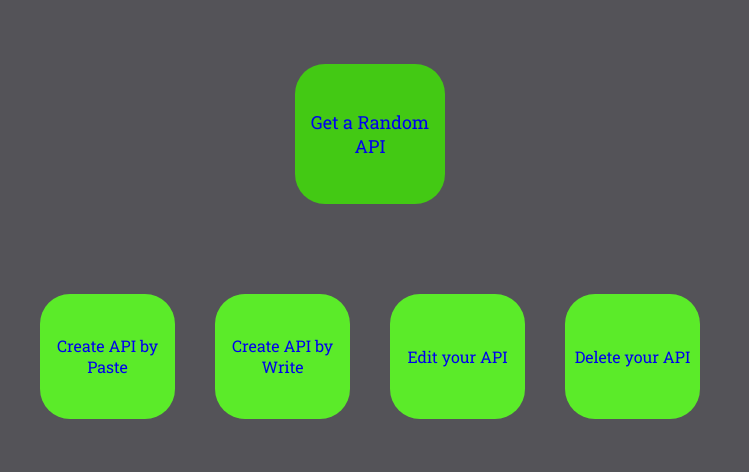
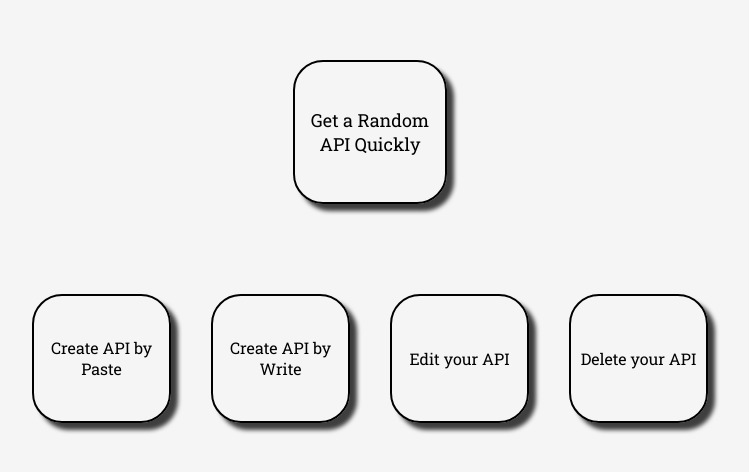
Before and after one commit to YoungMahesh/Quick-json-api, a Next.js app: page / in a window 1280 px wide. Shown: the part 184-656 px from the top of the page, without its empty margins (270-1019 px from the left). Built offline with nearby package versions, Linux system fonts and the light colour scheme.

Commit message:
site color sheme changed

```diff
--- a/global.css
+++ b/global.css
@@ -1,30 +1,26 @@
 @font-face {
 	font-family: RobotoSlab-Light;
-   src: url(./public/fonts/RobotoSlab-Light.ttf) format("truetype");
+	src: url(./public/fonts/RobotoSlab-Light.ttf) format('truetype');
 	font-weight: lighter;
 }
 
 @font-face {
 	font-family: RobotoSlab-Regular;
-   src: url(./public/fonts/RobotoSlab-Regular.ttf) format("truetype");
+	src: url(./public/fonts/RobotoSlab-Regular.ttf) format('truetype');
 	font-weight: normal;
 }
 
 :root {
-   --color-green-medium: #43c914;
-   --color-green-light: #5beb29;
-   --color-black1: #545358;
+	--color-back: whitesmoke;
+	--color-text: black;
+	--color-box: black;
+	--color-box-text: whitesmoke;
 }
-
-/* .grid {
-	display: grid;
-	grid-template-columns: var(--columns)
-} */
 
 body {
 	font-family: RobotoSlab-Regular, monospace;
 	font-size: 16px;
-   background-color: var(--color-black1);
+	background-color: var(--color-back);
 	margin: 0px;
 }
 
@@ -32,24 +28,35 @@ a {
 	text-decoration: none;
 }
 
+input,
+button,
 label {
-   color: var(--color-green-medium);
-}
-
-input, button, label {
 	padding: 7px;
 	margin: 15px;
 }
 
-h1, h2, h3, p, a {
+button,
+input[type='button'] {
+	background-color: var(--color-box);
+	color: var(--color-box-text);
+}
+
+h1,
+h2,
+h3,
+p,
+a {
 	text-align: center;
 }
 
-h1, h2, h3, pre, p {                          /* used for pop-up messages*/
+h1,
+h2,
+h3,
+pre,
+p {
+	/* used for pop-up messages*/
 	font-family: monospace;
-   color: var(--color-green-medium);
 }
-
 
 .container {
 	min-height: calc(100vh - 60px);
@@ -60,7 +67,11 @@ h1, h2, h3, pre, p {                          /* used for pop-up messages*/
 	justify-content: center;
 }
 
-.block1, .block2 {
+.block1,
+.block2 {
+	color: var(--color-text);
+	border: 2px solid black;
+	box-shadow: 7px 7px 4px 0px rgba(0, 0, 0, 0.75);
 	border-radius: 30px;
 	display: flex;
 	align-items: center;
@@ -68,14 +79,14 @@ h1, h2, h3, pre, p {                          /* used for pop-up messages*/
 	transition-duration: 0.2s;
 }
 
-.block1:hover, .block2:hover {
+.block1:hover,
+.block2:hover {
 	transform: scale(1.05);
 	position: relative;
 	bottom: 20px;
 }
 
 .block1 {
-   background-color: var(--color-green-medium);
 	width: 150px;
 	height: 140px;
 	font-size: 18px;
@@ -85,14 +96,12 @@ h1, h2, h3, pre, p {                          /* used for pop-up messages*/
 	margin-bottom: 70px;
 }
 
-
 .block2-container {
 	display: flex;
 	flex-wrap: wrap;
 }
 
 .block2 {
-   background-color: var(--color-green-light);
 	width: 135px;
 	height: 125px;
 	margin: 20px;
@@ -105,11 +114,3 @@ h1, h2, h3, pre, p {                          /* used for pop-up messages*/
 	align-items: center;
 	justify-content: center;
 }
-
-.green-medium {
-   color: var(--color-green-medium);
-}
-.green-light {
-   color: var(--color-green-light);
-   text-align: center;
-}
--- a/pages/api/[mongodb].ts
+++ b/pages/api/[mongodb].ts
@@ -13,7 +13,7 @@ handler.use(mongodbConnection)
 handler.use(corsMiddleware)
 
 
-// RESPONSE =>    200(OK)     400(Problem)
+// RESPONSE =>    200(OK)
 handler.get(async (req: reqWithMongo, res) => {
    console.log("GET request: executed with query ", req.query)
 
@@ -33,7 +33,7 @@ handler.get(async (req: reqWithMongo, res) => {
 })
 
 
-// RESPONSE =>    210(Created, Updated)      500(problem)
+// RESPONSE =>    210(Created, Updated)
 handler.post(async (req: reqWithMongo, res) => {
    console.log("POST request: executed with query ", req.query)
 
--- a/pages/index.tsx
+++ b/pages/index.tsx
@@ -3,40 +3,33 @@ import Link from 'next/link'
 
 const Home = () => {
 	return (
-      <div className="container">
-
+		<div className='container'>
 			<Head>
 				<title>Quick JSON API</title>
 			</Head>
 
-
-         <Link href="/quick">
-            <a className="block1">Get a Random API</a>
+			<Link href='/quick'>
+				<a className='block1'>Get a Random API Quickly</a>
 			</Link>
 
-
-         <div className="block2-container center">
-
+			<div className='block2-container center'>
 				<Link href='/paste'>
-               <a className="block2">Create API by Paste</a>
+					<a className='block2'>Create API by Paste</a>
 				</Link>
 
-            <Link href="/create">
-               <a className="block2">Create API by Write</a>
+				<Link href='/create'>
+					<a className='block2'>Create API by Write</a>
 				</Link>
 
-            <Link href="/edit">
-               <a className="block2">Edit your API</a>
+				<Link href='/edit'>
+					<a className='block2'>Edit your API</a>
 				</Link>
 
-            <Link href="/delete">
-               <a className="block2">Delete your API</a>
+				<Link href='/delete'>
+					<a className='block2'>Delete your API</a>
 				</Link>
-
 			</div>
-
 		</div>
-
 	)
 }
 
```
Lines whose indentation alone changed are shown as unchanged.
